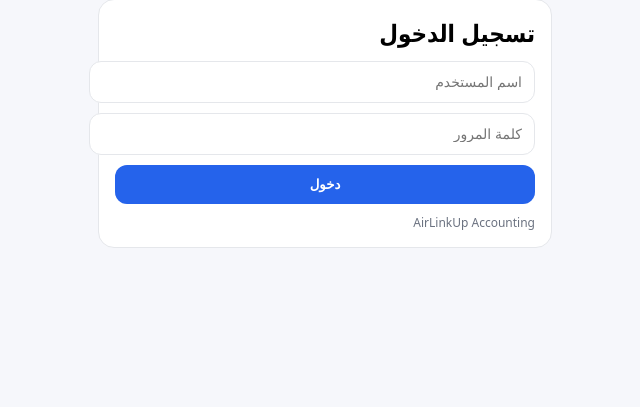
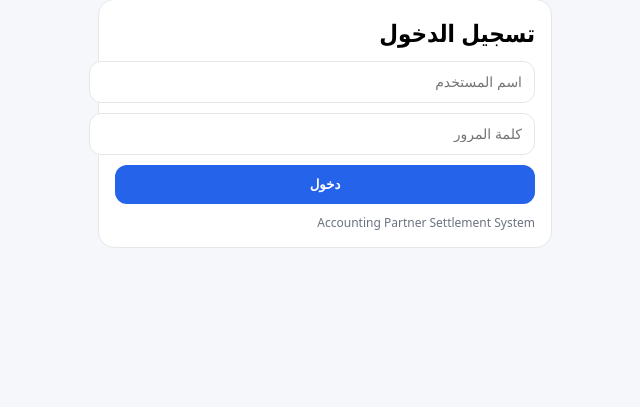
Before and after one commit to abdusa3/Accounting-Partner-Settlement-System, a PHP site: page /login.php in a window 1280 px wide. Shown: the part 59-466 px from the top of the page, without its empty margins (315-955 px from the left). Run offline with PHP 8.4, Linux system fonts and the light colour scheme.

Commit message:
login.php

```diff
--- a/login.php
+++ b/login.php
@@ -52,7 +52,7 @@ if ($_SERVER['REQUEST_METHOD'] === 'POST') {
       <input name="password" type="password" autocomplete="current-password" placeholder="كلمة المرور">
       <button>دخول</button>
     </form>
-    <div class="muted" style="margin-top:10px">AirLinkUp Accounting</div>
+    <div class="muted" style="margin-top:10px">Accounting Partner Settlement System</div>
   </div>
 </body>
 </html>
```
